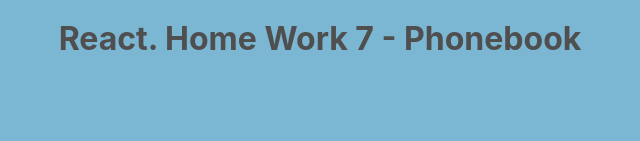
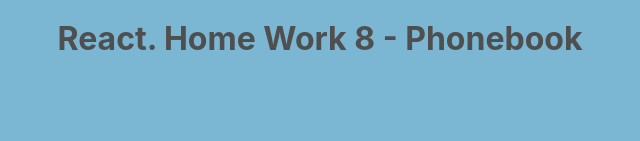
Before and after one commit to Vitaliy-Yakovlev/goit-react-hw-08-phonebook, a React (Create React App) app: page / in a window 1280 px wide. Shown: the top 141 px of the page, without its empty margins (320-960 px from the left). Built offline with nearby package versions, Linux system fonts and the light colour scheme; no server answers.

Commit message:
Поменял заголовок

```diff
--- a/src/components/Container/Container.js
+++ b/src/components/Container/Container.js
@@ -4,7 +4,7 @@
 
 const Container = ({ children }) => (
   <>
-    <h1 className={s.title}>React. Home Work 7 - Phonebook</h1>
+    <h1 className={s.title}>React. Home Work 8 - Phonebook</h1>
     <div className={s.container}>{children}</div>
   </>
 );
```
Also changed, not shown: 1 other file (tests, documents, lock files or other folders).
